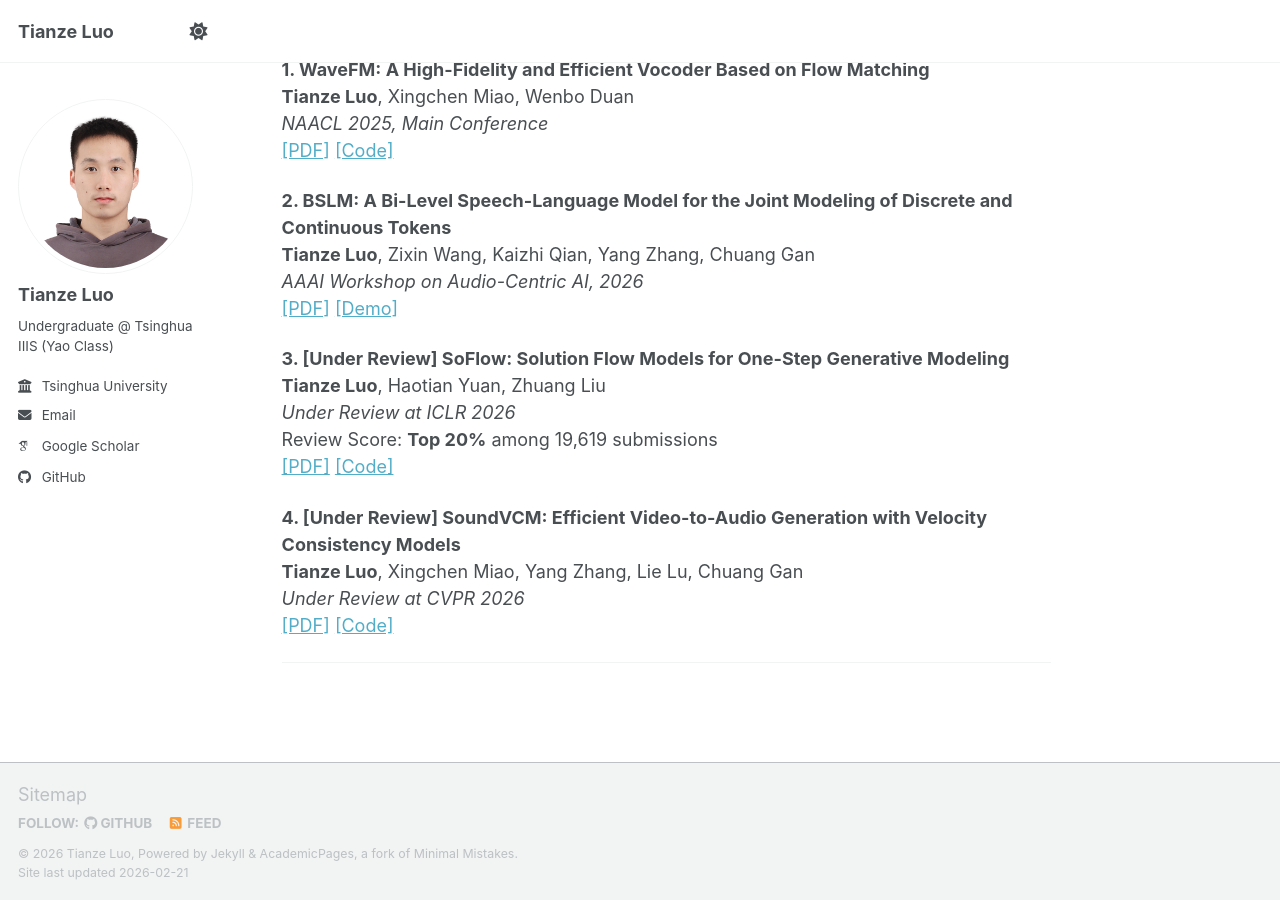
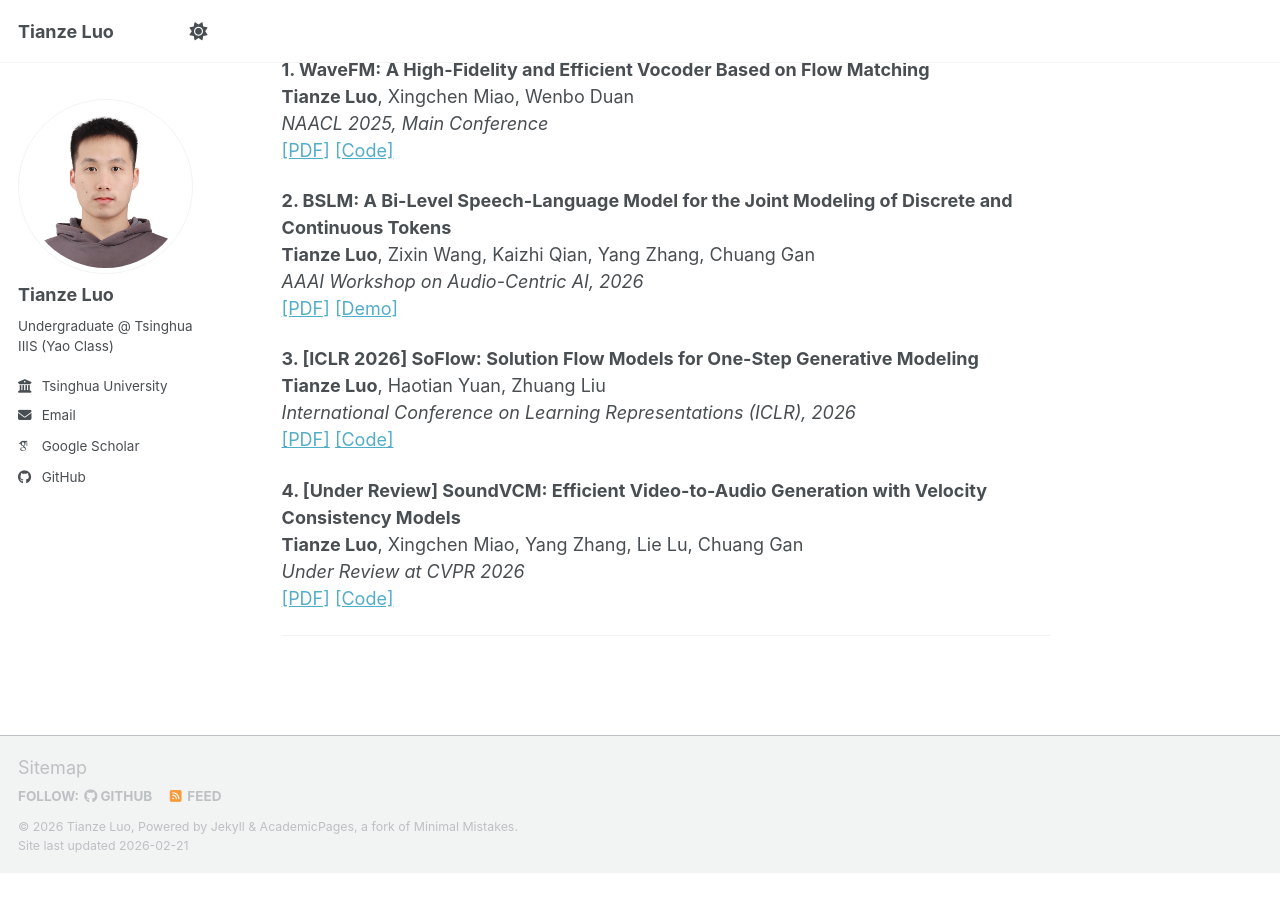
Before and after one commit to luotianze666/luotianze666.github.io, a Jekyll site: the page built from _pages/about.md, in a window 1280 px wide and 900 px high, scrolled down 506 px. Built offline with Jekyll 4.4.1, drawn with Linux system fonts in a browser that asks for light colours; some web fonts are replaced; a script bundle is joined from its source files by our own code; library files that are not in the unit come from our copies; after the commit the page ends 1379 px from its top, so only the background shows below that.

Commit message:
Update about.md

```diff
--- a/_pages/about.md
+++ b/_pages/about.md
@@ -34,10 +34,9 @@ My research experience encompasses an independent project in speech and audio sy
 *AAAI Workshop on Audio-Centric AI, 2026* <br>
 [[PDF]](/files/BSLM.pdf){: target="_blank"} [[Demo]](https://luotianze666.github.io/demo/){: target="_blank"}
 
-**3. [Under Review] SoFlow: Solution Flow Models for One-Step Generative Modeling** <br>
+**3. [ICLR 2026] SoFlow: Solution Flow Models for One-Step Generative Modeling** <br>
 **Tianze Luo**, Haotian Yuan, Zhuang Liu <br>
-*Under Review at ICLR 2026* <br>
-Review Score: **Top 20%** among 19,619 submissions <br>
+*International Conference on Learning Representations (ICLR), 2026* <br>
 [[PDF]](/files/SoFlow.pdf){: target="_blank"} [[Code]](https://github.com/luotianze666/SoFlow){: target="_blank"}
 
 **4. [Under Review] SoundVCM: Efficient Video-to-Audio Generation with Velocity Consistency Models** <br>
```
